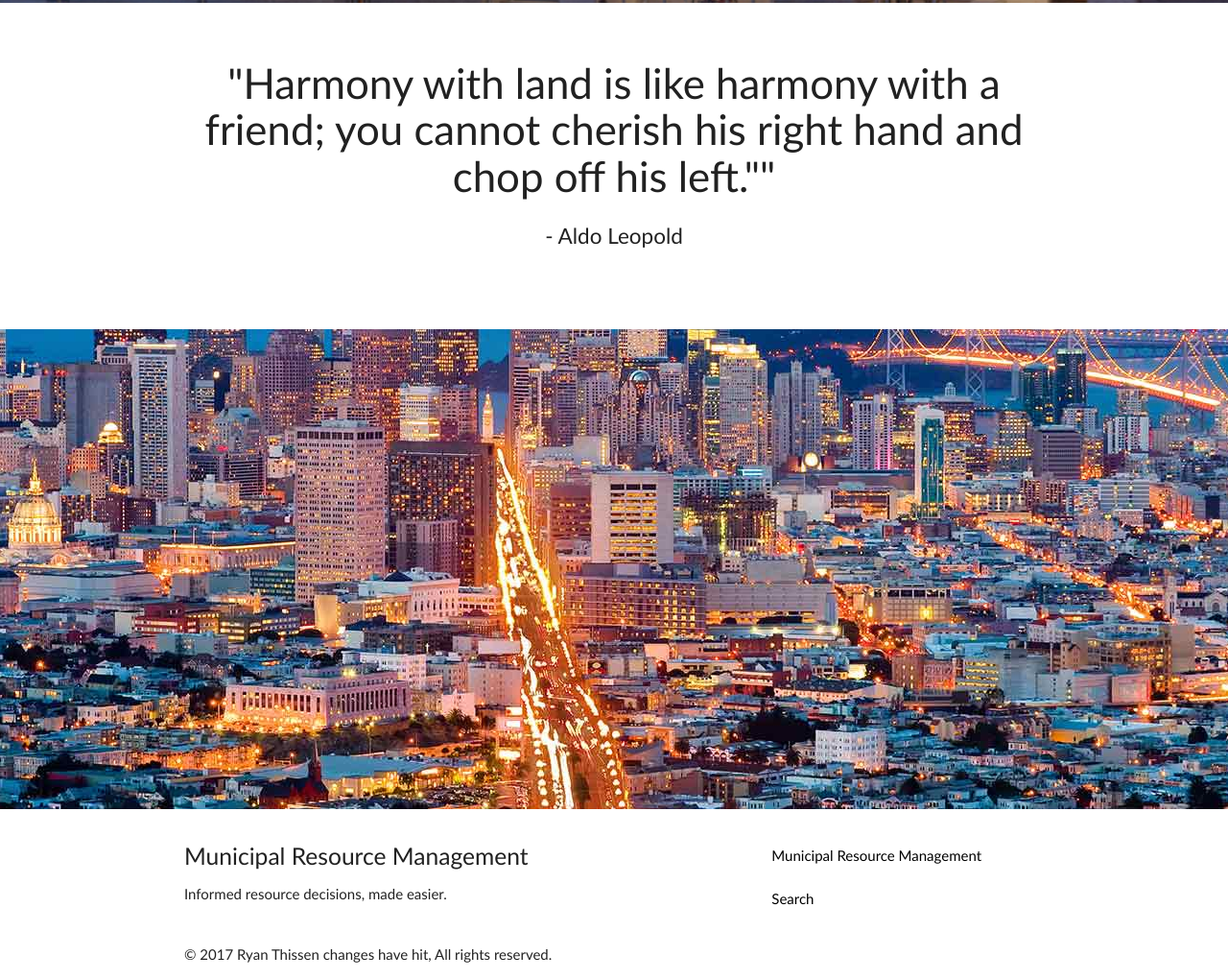
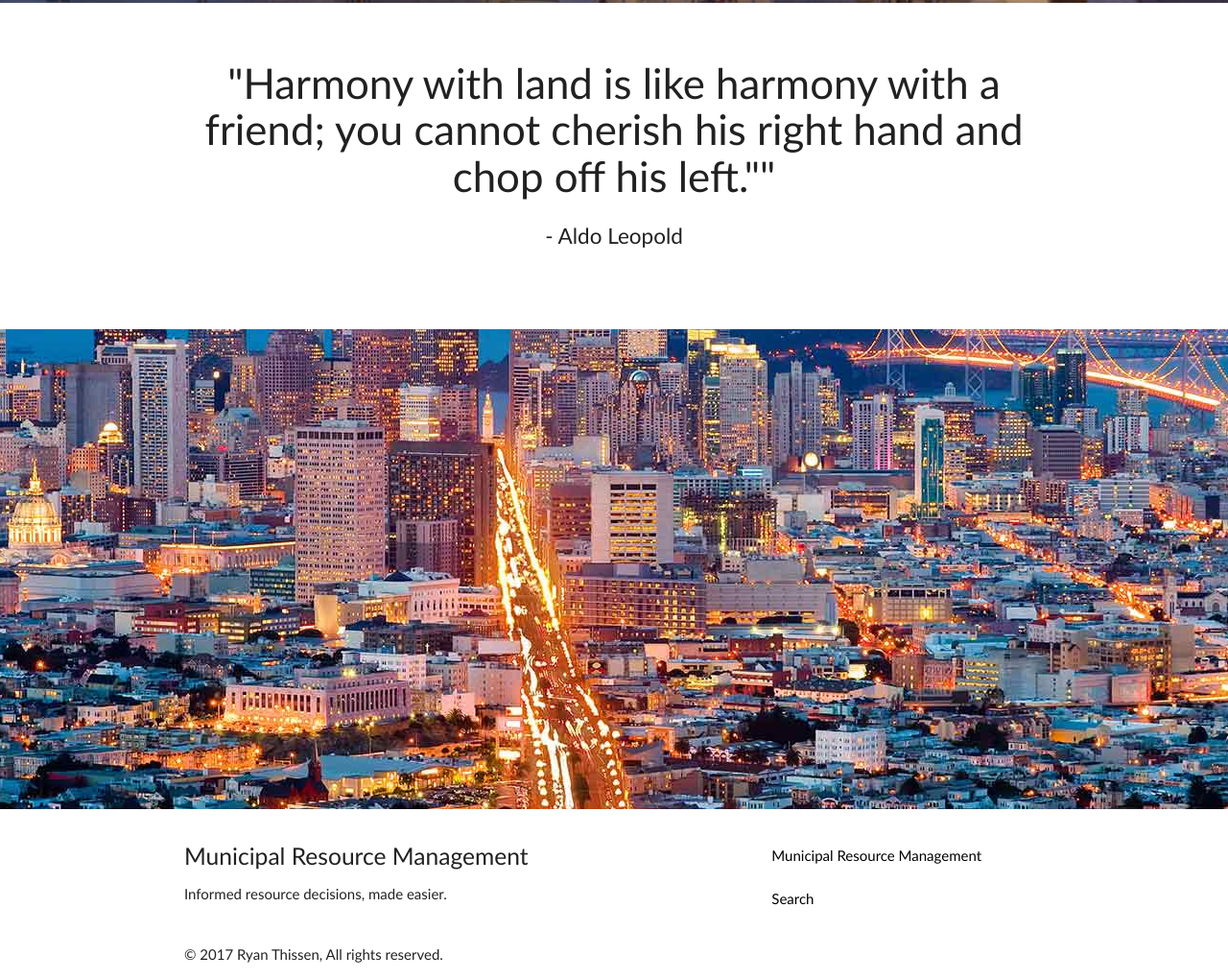
Before and after one commit to ryanthissen/municipal-resource-management, a plain HTML site: page index.html in a window 1280 px wide. Shown: the part 1456-2476 px from the top of the page at 96% size. Drawn offline with nearby package versions, Linux system fonts and the light colour scheme.

Commit message:
added work

```diff
--- a/index.html
+++ b/index.html
@@ -104,7 +104,7 @@
       </div>
       <div class="copyright-footer">
         <div class="container made-by">
-          <p class="light">© 2017 Ryan Thissen changes have hit, All rights reserved.</p>
+          <p class="light">© 2017 Ryan Thissen, All rights reserved.</p>
         </div>
       </div>
     </footer>
```
